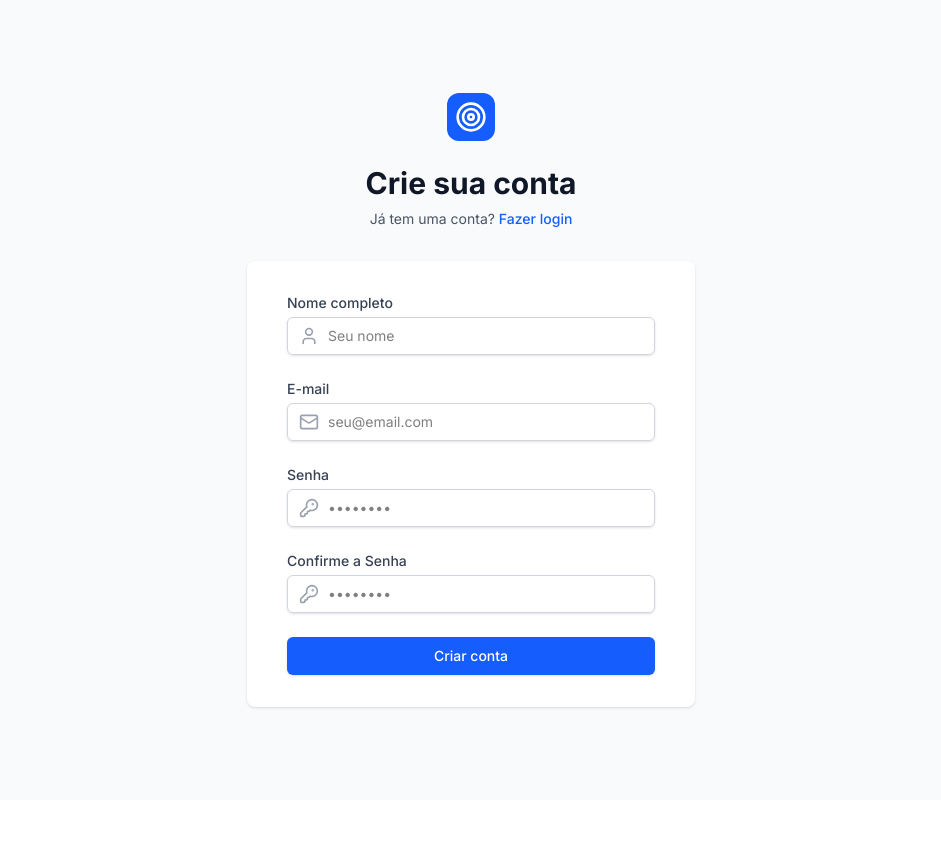
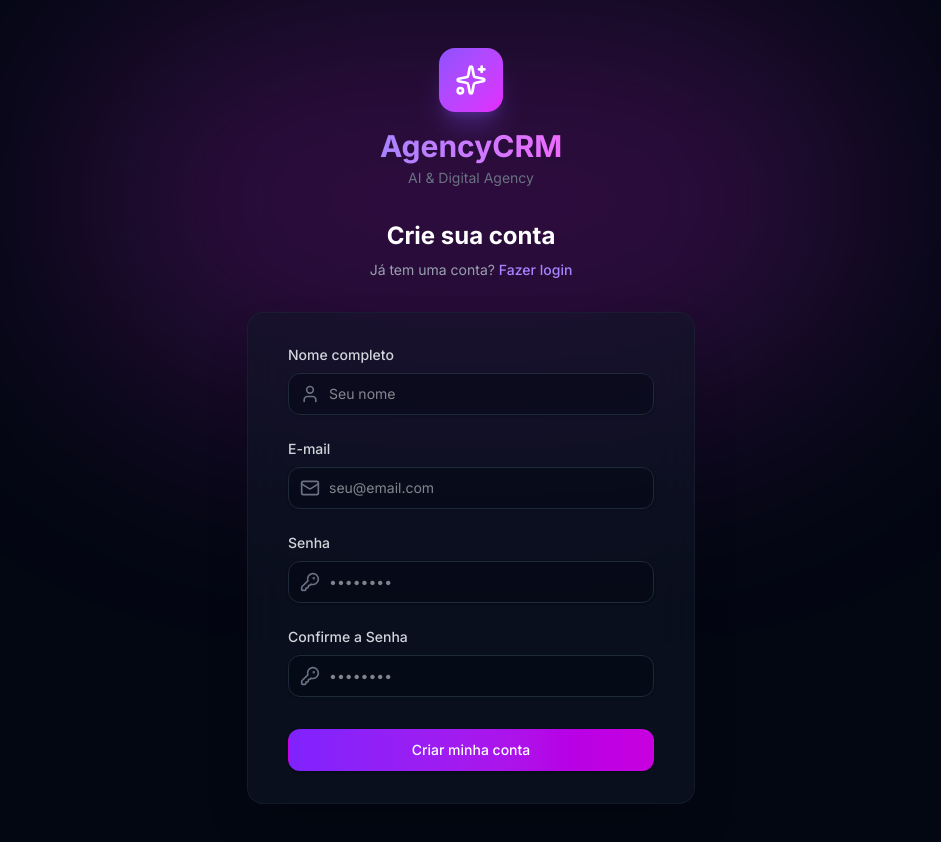
Before and after one commit to ranilsonsilva664-collab/agencycrm, a React (Vite) app: page /register in a window 1280 px wide. Shown: the top 842 px of the page, without its empty margins (169-1110 px from the left). Before the commit the page ends 800 px from the top, so only its background shows below. Built offline with nearby package versions, Linux system fonts and the light colour scheme; no server answers.

Commit message:
Update Login and Register UI to match dark theme

```diff
--- a/src/pages/Login.tsx
+++ b/src/pages/Login.tsx
@@ -1,7 +1,7 @@
 import { useState } from 'react';
 import { useNavigate, Link } from 'react-router-dom';
 import { useAuth } from '../contexts/AuthContext';
-import { KeyRound, Mail, Loader2, Target } from 'lucide-react';
+import { KeyRound, Mail, Loader2, Sparkles } from 'lucide-react';
 
 export function Login() {
   const [email, setEmail] = useState('');
@@ -24,72 +24,79 @@ export function Login() {
   };
 
   return (
-    <div className="min-h-screen bg-gray-50 flex flex-col justify-center py-12 sm:px-6 lg:px-8">
-      <div className="sm:mx-auto sm:w-full sm:max-w-md">
-        <div className="flex justify-center">
-          <div className="w-12 h-12 bg-blue-600 rounded-xl flex items-center justify-center">
-            <Target className="text-white w-8 h-8" />
+    <div className="min-h-screen bg-gray-950 flex flex-col justify-center py-12 sm:px-6 lg:px-8 text-gray-100 relative overflow-hidden">
+      {/* Background decorations */}
+      <div className="absolute top-0 left-1/2 -translate-x-1/2 w-[800px] h-[400px] bg-violet-500/20 blur-[120px] rounded-full pointer-events-none" />
+
+      <div className="sm:mx-auto sm:w-full sm:max-w-md relative z-10">
+        <div className="flex flex-col items-center justify-center">
+          <div className="flex h-16 w-16 items-center justify-center rounded-2xl bg-gradient-to-br from-violet-500 to-fuchsia-500 shadow-xl shadow-violet-500/25 mb-4">
+            <Sparkles className="h-8 w-8 text-white" />
           </div>
+          <h1 className="text-3xl font-bold bg-gradient-to-r from-violet-400 to-fuchsia-400 bg-clip-text text-transparent">
+            AgencyCRM
+          </h1>
+          <p className="text-sm text-gray-500 mt-1">AI & Digital Agency</p>
         </div>
-        <h2 className="mt-6 text-center text-3xl font-extrabold text-gray-900">
+        <h2 className="mt-8 text-center text-2xl font-bold text-white">
           Acesse sua conta
         </h2>
-        <p className="mt-2 text-center text-sm text-gray-600">
+        <p className="mt-2 text-center text-sm text-gray-400">
           Ou{' '}
-          <Link to="/register" className="font-medium text-blue-600 hover:text-blue-500">
+          <Link to="/register" className="font-medium text-violet-400 hover:text-violet-300 transition-colors">
             crie uma nova conta grátis
           </Link>
         </p>
       </div>
 
-      <div className="mt-8 sm:mx-auto sm:w-full sm:max-w-md">
-        <div className="bg-white py-8 px-4 shadow sm:rounded-lg sm:px-10">
+      <div className="mt-8 sm:mx-auto sm:w-full sm:max-w-md relative z-10">
+        <div className="bg-gray-900/50 backdrop-blur-xl py-8 px-4 border border-gray-800/50 shadow-2xl sm:rounded-2xl sm:px-10">
           <form className="space-y-6" onSubmit={handleSubmit}>
             <div>
-              <label className="block text-sm font-medium text-gray-700">
+              <label className="block text-sm font-medium text-gray-300">
                 E-mail
               </label>
-              <div className="mt-1 relative rounded-md shadow-sm">
+              <div className="mt-2 relative rounded-xl shadow-sm">
                 <div className="absolute inset-y-0 left-0 pl-3 flex items-center pointer-events-none">
-                  <Mail className="h-5 w-5 text-gray-400" />
+                  <Mail className="h-5 w-5 text-gray-500" />
                 </div>
                 <input
                   type="email"
                   required
                   value={email}
                   onChange={(e) => setEmail(e.target.value)}
-                  className="focus:ring-blue-500 focus:border-blue-500 block w-full pl-10 sm:text-sm border-gray-300 rounded-md py-2 px-3 border"
+                  className="block w-full pl-10 bg-gray-950/50 border border-gray-800 text-white rounded-xl py-2.5 px-3 focus:ring-2 focus:ring-violet-500 focus:border-violet-500 sm:text-sm transition-colors"
                   placeholder="seu@email.com"
                 />
               </div>
             </div>
 
             <div>
-              <label className="block text-sm font-medium text-gray-700">
+              <label className="block text-sm font-medium text-gray-300">
                 Senha
               </label>
-              <div className="mt-1 relative rounded-md shadow-sm">
+              <div className="mt-2 relative rounded-xl shadow-sm">
                 <div className="absolute inset-y-0 left-0 pl-3 flex items-center pointer-events-none">
-                  <KeyRound className="h-5 w-5 text-gray-400" />
+                  <KeyRound className="h-5 w-5 text-gray-500" />
                 </div>
                 <input
                   type="password"
                   required
                   value={password}
                   onChange={(e) => setPassword(e.target.value)}
-                  className="focus:ring-blue-500 focus:border-blue-500 block w-full pl-10 sm:text-sm border-gray-300 rounded-md py-2 px-3 border"
+                  className="block w-full pl-10 bg-gray-950/50 border border-gray-800 text-white rounded-xl py-2.5 px-3 focus:ring-2 focus:ring-violet-500 focus:border-violet-500 sm:text-sm transition-colors"
                   placeholder="••••••••"
                 />
               </div>
             </div>
 
-            <div>
+            <div className="pt-2">
               <button
                 type="submit"
                 disabled={loading}
-                className="w-full flex justify-center py-2 px-4 border border-transparent rounded-md shadow-sm text-sm font-medium text-white bg-blue-600 hover:bg-blue-700 focus:outline-none focus:ring-2 focus:ring-offset-2 focus:ring-blue-500 disabled:opacity-50"
+                className="w-full flex justify-center py-2.5 px-4 border border-transparent rounded-xl shadow-sm text-sm font-medium text-white bg-gradient-to-r from-violet-600 to-fuchsia-600 hover:from-violet-500 hover:to-fuchsia-500 focus:outline-none focus:ring-2 focus:ring-offset-2 focus:ring-violet-500 focus:ring-offset-gray-900 disabled:opacity-50 transition-all duration-200"
               >
-                {loading ? <Loader2 className="w-5 h-5 animate-spin" /> : 'Entrar'}
+                {loading ? <Loader2 className="w-5 h-5 animate-spin" /> : 'Entrar na plataforma'}
               </button>
             </div>
           </form>
--- a/src/pages/Register.tsx
+++ b/src/pages/Register.tsx
@@ -1,7 +1,7 @@
 import { useState } from 'react';
 import { useNavigate, Link } from 'react-router-dom';
 import { useAuth } from '../contexts/AuthContext';
-import { KeyRound, Mail, User as UserIcon, Loader2, Target } from 'lucide-react';
+import { KeyRound, Mail, User as UserIcon, Loader2, Sparkles } from 'lucide-react';
 import { useToast } from '../hooks/useToast';
 
 export function Register() {
@@ -34,79 +34,86 @@ export function Register() {
   };
 
   return (
-    <div className="min-h-screen bg-gray-50 flex flex-col justify-center py-12 sm:px-6 lg:px-8">
-      <div className="sm:mx-auto sm:w-full sm:max-w-md">
-        <div className="flex justify-center">
-          <div className="w-12 h-12 bg-blue-600 rounded-xl flex items-center justify-center">
-            <Target className="text-white w-8 h-8" />
+    <div className="min-h-screen bg-gray-950 flex flex-col justify-center py-12 sm:px-6 lg:px-8 text-gray-100 relative overflow-hidden">
+      {/* Background decorations */}
+      <div className="absolute top-0 left-1/2 -translate-x-1/2 w-[800px] h-[400px] bg-fuchsia-500/20 blur-[120px] rounded-full pointer-events-none" />
+
+      <div className="sm:mx-auto sm:w-full sm:max-w-md relative z-10">
+        <div className="flex flex-col items-center justify-center">
+          <div className="flex h-16 w-16 items-center justify-center rounded-2xl bg-gradient-to-br from-violet-500 to-fuchsia-500 shadow-xl shadow-violet-500/25 mb-4">
+            <Sparkles className="h-8 w-8 text-white" />
           </div>
+          <h1 className="text-3xl font-bold bg-gradient-to-r from-violet-400 to-fuchsia-400 bg-clip-text text-transparent">
+            AgencyCRM
+          </h1>
+          <p className="text-sm text-gray-500 mt-1">AI & Digital Agency</p>
         </div>
-        <h2 className="mt-6 text-center text-3xl font-extrabold text-gray-900">
+        <h2 className="mt-8 text-center text-2xl font-bold text-white">
           Crie sua conta
         </h2>
-        <p className="mt-2 text-center text-sm text-gray-600">
+        <p className="mt-2 text-center text-sm text-gray-400">
           Já tem uma conta?{' '}
-          <Link to="/login" className="font-medium text-blue-600 hover:text-blue-500">
+          <Link to="/login" className="font-medium text-violet-400 hover:text-violet-300 transition-colors">
             Fazer login
           </Link>
         </p>
       </div>
 
-      <div className="mt-8 sm:mx-auto sm:w-full sm:max-w-md">
-        <div className="bg-white py-8 px-4 shadow sm:rounded-lg sm:px-10">
+      <div className="mt-8 sm:mx-auto sm:w-full sm:max-w-md relative z-10">
+        <div className="bg-gray-900/50 backdrop-blur-xl py-8 px-4 border border-gray-800/50 shadow-2xl sm:rounded-2xl sm:px-10">
           <form className="space-y-6" onSubmit={handleSubmit}>
             <div>
-              <label className="block text-sm font-medium text-gray-700">
+              <label className="block text-sm font-medium text-gray-300">
                 Nome completo
               </label>
-              <div className="mt-1 relative rounded-md shadow-sm">
+              <div className="mt-2 relative rounded-xl shadow-sm">
                 <div className="absolute inset-y-0 left-0 pl-3 flex items-center pointer-events-none">
-                  <UserIcon className="h-5 w-5 text-gray-400" />
+                  <UserIcon className="h-5 w-5 text-gray-500" />
                 </div>
                 <input
                   type="text"
                   required
                   value={name}
                   onChange={(e) => setName(e.target.value)}
-                  className="focus:ring-blue-500 focus:border-blue-500 block w-full pl-10 sm:text-sm border-gray-300 rounded-md py-2 px-3 border"
+                  className="block w-full pl-10 bg-gray-950/50 border border-gray-800 text-white rounded-xl py-2.5 px-3 focus:ring-2 focus:ring-violet-500 focus:border-violet-500 sm:text-sm transition-colors"
                   placeholder="Seu nome"
                 />
               </div>
             </div>
 
             <div>
-              <label className="block text-sm font-medium text-gray-700">
+              <label className="block text-sm font-medium text-gray-300">
                 E-mail
               </label>
-              <div className="mt-1 relative rounded-md shadow-sm">
+              <div className="mt-2 relative rounded-xl shadow-sm">
                 <div className="absolute inset-y-0 left-0 pl-3 flex items-center pointer-events-none">
-                  <Mail className="h-5 w-5 text-gray-400" />
+                  <Mail className="h-5 w-5 text-gray-500" />
                 </div>
                 <input
                   type="email"
                   required
                   value={email}
                   onChange={(e) => setEmail(e.target.value)}
-                  className="focus:ring-blue-500 focus:border-blue-500 block w-full pl-10 sm:text-sm border-gray-300 rounded-md py-2 px-3 border"
+                  className="block w-full pl-10 bg-gray-950/50 border border-gray-800 text-white rounded-xl py-2.5 px-3 focus:ring-2 focus:ring-violet-500 focus:border-violet-500 sm:text-sm transition-colors"
                   placeholder="seu@email.com"
                 />
               </div>
             </div>
 
             <div>
-              <label className="block text-sm font-medium text-gray-700">
+              <label className="block text-sm font-medium text-gray-300">
                 Senha
               </label>
-              <div className="mt-1 relative rounded-md shadow-sm">
+              <div className="mt-2 relative rounded-xl shadow-sm">
                 <div className="absolute inset-y-0 left-0 pl-3 flex items-center pointer-events-none">
-                  <KeyRound className="h-5 w-5 text-gray-400" />
+                  <KeyRound className="h-5 w-5 text-gray-500" />
                 </div>
                 <input
                   type="password"
                   required
                   value={password}
                   onChange={(e) => setPassword(e.target.value)}
-                  className="focus:ring-blue-500 focus:border-blue-500 block w-full pl-10 sm:text-sm border-gray-300 rounded-md py-2 px-3 border"
+                  className="block w-full pl-10 bg-gray-950/50 border border-gray-800 text-white rounded-xl py-2.5 px-3 focus:ring-2 focus:ring-violet-500 focus:border-violet-500 sm:text-sm transition-colors"
                   placeholder="••••••••"
                   minLength={6}
                 />
@@ -114,32 +121,32 @@ export function Register() {
             </div>
 
             <div>
-              <label className="block text-sm font-medium text-gray-700">
+              <label className="block text-sm font-medium text-gray-300">
                 Confirme a Senha
               </label>
-              <div className="mt-1 relative rounded-md shadow-sm">
+              <div className="mt-2 relative rounded-xl shadow-sm">
                 <div className="absolute inset-y-0 left-0 pl-3 flex items-center pointer-events-none">
-                  <KeyRound className="h-5 w-5 text-gray-400" />
+                  <KeyRound className="h-5 w-5 text-gray-500" />
                 </div>
                 <input
                   type="password"
                   required
                   value={confirmPassword}
                   onChange={(e) => setConfirmPassword(e.target.value)}
-                  className="focus:ring-blue-500 focus:border-blue-500 block w-full pl-10 sm:text-sm border-gray-300 rounded-md py-2 px-3 border"
+                  className="block w-full pl-10 bg-gray-950/50 border border-gray-800 text-white rounded-xl py-2.5 px-3 focus:ring-2 focus:ring-violet-500 focus:border-violet-500 sm:text-sm transition-colors"
                   placeholder="••••••••"
                   minLength={6}
                 />
               </div>
             </div>
 
-            <div>
+            <div className="pt-2">
               <button
                 type="submit"
                 disabled={loading}
-                className="w-full flex justify-center py-2 px-4 border border-transparent rounded-md shadow-sm text-sm font-medium text-white bg-blue-600 hover:bg-blue-700 focus:outline-none focus:ring-2 focus:ring-offset-2 focus:ring-blue-500 disabled:opacity-50"
+                className="w-full flex justify-center py-2.5 px-4 border border-transparent rounded-xl shadow-sm text-sm font-medium text-white bg-gradient-to-r from-violet-600 to-fuchsia-600 hover:from-violet-500 hover:to-fuchsia-500 focus:outline-none focus:ring-2 focus:ring-offset-2 focus:ring-violet-500 focus:ring-offset-gray-900 disabled:opacity-50 transition-all duration-200"
               >
-                {loading ? <Loader2 className="w-5 h-5 animate-spin" /> : 'Criar conta'}
+                {loading ? <Loader2 className="w-5 h-5 animate-spin" /> : 'Criar minha conta'}
               </button>
             </div>
           </form>
```
